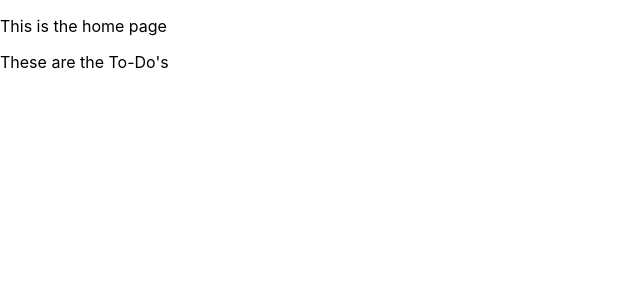
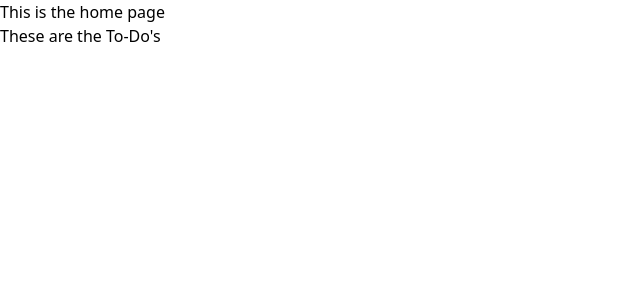
Before and after one commit to nichole-o/react-to-do-app, a React (Create React App) app in the folder to-do/: page / in a window 1280 px wide. Shown: the top 300 px of the page, without its empty margins (0-640 px from the left). Built offline with nearby package versions, Linux system fonts and the light colour scheme.

Commit message:
installed tailwind

```diff
--- /dev/null
+++ b/to-do/craco.config.js
@@ -0,0 +1,11 @@
+// craco.config.js
+module.exports = {
+    style: {
+      postcss: {
+        plugins: [
+          require('tailwindcss'),
+          require('autoprefixer'),
+        ],
+      },
+    },
+  }
--- a/to-do/src/App.css
+++ /dev/null
@@ -1,38 +0,0 @@
-.App {
-  text-align: center;
-}
-
-.App-logo {
-  height: 40vmin;
-  pointer-events: none;
-}
-
-@media (prefers-reduced-motion: no-preference) {
-  .App-logo {
-    animation: App-logo-spin infinite 20s linear;
-  }
-}
-
-.App-header {
-  background-color: #282c34;
-  min-height: 100vh;
-  display: flex;
-  flex-direction: column;
-  align-items: center;
-  justify-content: center;
-  font-size: calc(10px + 2vmin);
-  color: white;
-}
-
-.App-link {
-  color: #61dafb;
-}
-
-@keyframes App-logo-spin {
-  from {
-    transform: rotate(0deg);
-  }
-  to {
-    transform: rotate(360deg);
-  }
-}
--- a/to-do/src/components/pages/Home.js
+++ b/to-do/src/components/pages/Home.js
@@ -2,7 +2,7 @@
 
 const Home = () => {
     return (
-        <div>
+        <div className="home">
             <p>This is the home page</p>
         </div>
     );
--- a/to-do/src/components/pages/ToDo.js
+++ b/to-do/src/components/pages/ToDo.js
@@ -2,7 +2,7 @@
 
 const ToDo = () => {
     return (
-        <div>
+        <div className="w-64 h-3 bg-gradient-to-br from-fuchsia-500 to-purple-600">
             <p>These are the To-Do's</p>
         </div>
     );
--- a/to-do/src/index.css
+++ b/to-do/src/index.css
@@ -1,13 +1,4 @@
-body {
-  margin: 0;
-  font-family: -apple-system, BlinkMacSystemFont, 'Segoe UI', 'Roboto', 'Oxygen',
-    'Ubuntu', 'Cantarell', 'Fira Sans', 'Droid Sans', 'Helvetica Neue',
-    sans-serif;
-  -webkit-font-smoothing: antialiased;
-  -moz-osx-font-smoothing: grayscale;
-}
-
-code {
-  font-family: source-code-pro, Menlo, Monaco, Consolas, 'Courier New',
-    monospace;
-}
+/* ./src/index.css */
+@tailwind base;
+@tailwind components;
+@tailwind utilities;
--- /dev/null
+++ b/to-do/tailwind.config.js
@@ -0,0 +1,11 @@
+module.exports = {
+  purge: ['./src/**/*.{js,jsx,ts,tsx}', './public/index.html'],
+  darkMode: false, // or 'media' or 'class'
+  theme: {
+    extend: {},
+  },
+  variants: {
+    extend: {},
+  },
+  plugins: [],
+}
```
Also changed, not shown: to-do/package.json (+9 -3 lines), 1 other file (tests, documents, lock files or other folders).
